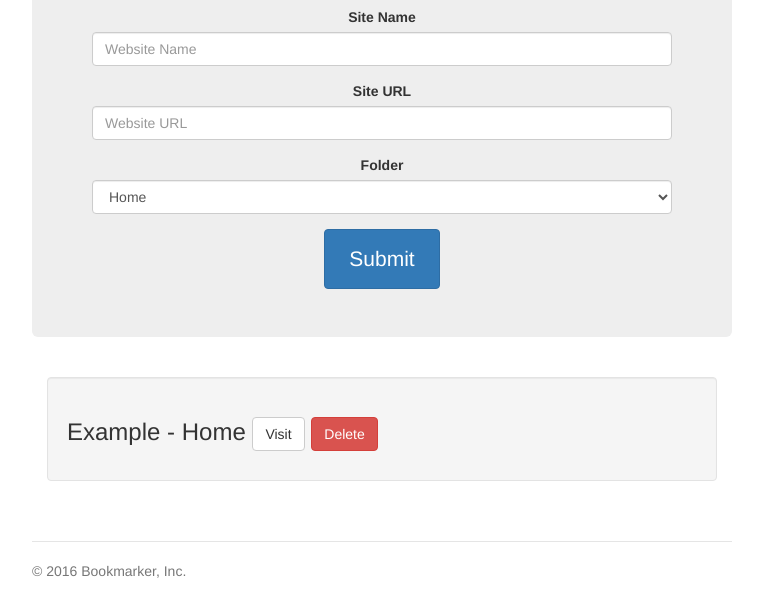
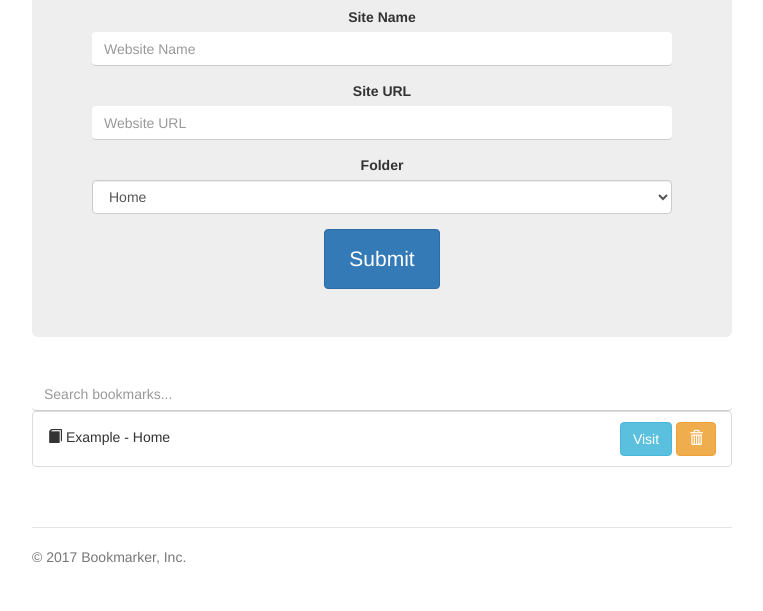
Before and after one commit to thy3f/Website-Bookmark, a plain HTML site: page index.html in a window 1280 px wide. Both pictures are taken after a click on the item "Bookmarks". Shown: the part 287-898 px from the top of the page, without its empty margins (258-1021 px from the left). Drawn offline with nearby package versions, Linux system fonts and the light colour scheme.

Commit message:
Added bookmars filters

```diff
--- a/css/style.css
+++ b/css/style.css
@@ -77,3 +77,19 @@ body {
     border-bottom: 0;
   }
 }
+
+input[type="text"] {
+     border-top: 0;
+     border-right: 0;
+     border-left: 0;
+
+     -webkit-box-shadow: none;
+     box-shadow: none;
+}
+
+input[type="text"]:focus {
+     -webkit-box-shadow: none;
+     box-shadow: none;
+}
+
+.list-group {line-height:30px}
--- a/index.html
+++ b/index.html
@@ -16,6 +16,7 @@
     <div class="container">
       <div class="header clearfix">
         <h3 class="text-muted">Bookmarker</h3>
+        <!-- Upper menu -->
         <nav class="navbar navbar-inverse">
           <ul class="nav navbar-nav">
             <li role="presentation" class="active" id ="0" onclick="changeByClick(id)"><a href="#">Login</a></li>
@@ -24,7 +25,6 @@
           </ul>
         </nav>
       </div>
-
 
       <!-- Add bookmark form -->
       <div class="jumbotron" id="newBookmarkForm" style="display: none;">
@@ -38,10 +38,6 @@
             <label>Site URL</label>
             <input type="text" class="form-control" id="siteUrl" placeholder="Website URL">
           </div>
-          <!-- <div class="form-group">
-            <label>Folder</label>
-            <input type="text" class="form-control" id="folderName" placeholder="Folder">
-          </div> -->
           <div class="form-group">
             <label for="foldersResults">Folder</label>
             <select class="form-control" id="foldersResults"></select>
@@ -50,13 +46,18 @@
         </form>
       </div>
 
-      <!-- Display bookmarks -->
+      <!--
+      Display bookmarks
       <div class="row marketing" id="bookmarksList" style="display: none;">
         <div class="col-lg-12">
           <div id="bookmarksResults"></div>
         </div>
       </div>
-
+       -->
+      <div class="row marketing" id="bookmarksList" style="display: none;">
+        <input type="text" class="form-control" id="filterInput" placeholder="Search bookmarks...">
+        <ul id="bookmarksResults" class="list-group"></ul>
+      </div>
       <!-- Create folders for bookmarks -->
       <div class="jumbotron" id="createFolderForm" style="display: none;">
         <h2>Create bookmark folders</h2>
@@ -71,7 +72,7 @@
       </div>
 
       <footer class="footer">
-        <p>&copy; 2016 Bookmarker, Inc.</p>
+        <p>&copy; 2017 Bookmarker, Inc.</p>
       </footer>
 
     </div> <!-- /container -->
--- a/js/main.js
+++ b/js/main.js
@@ -77,8 +77,37 @@ function deleteBookmark(url){
 }
 
 // Fetch bookmarks
+// function fetchBookmarks(){
+//
+//   // Get bookmarks from localStorage
+//   var bookmarks = JSON.parse(localStorage.getItem('bookmarks'));
+//   var folders = JSON.parse(localStorage.getItem('folders'));
+//
+//   // Get output id
+//   var bookmarksResults = document.getElementById('bookmarksResults');
+//
+//   // Build output
+//   bookmarksResults.innerHTML = '';
+//   for(var i = 0; i < bookmarks.length; i++){
+//     var name = bookmarks[i].name;
+//     var url = bookmarks[i].url;
+//     var folder = folders[bookmarks[i].folder];
+//
+//     if (!folder)
+//       folderHolder = '';
+//     else
+//       folderHolder = '- ' +folder;
+//
+//     bookmarksResults.innerHTML += '<div class="well">'+
+//                                   '<h3>'+name+' ' +folderHolder+
+//                                   ' <a class="btn btn-default" target="_blank" href="'+url+'">Visit</a> ' +
+//                                   ' <a onclick="deleteBookmark(\''+url+'\')" class="btn btn-danger" href="#">Delete</a> ' +
+//                                   '</h3>'+
+//                                   '</div>';
+//   }
+// }
+
 function fetchBookmarks(){
-
   // Get bookmarks from localStorage
   var bookmarks = JSON.parse(localStorage.getItem('bookmarks'));
   var folders = JSON.parse(localStorage.getItem('folders'));
@@ -93,17 +122,16 @@ function fetchBookmarks(){
     var url = bookmarks[i].url;
     var folder = folders[bookmarks[i].folder];
 
-    if (!folder)
-      folderHolder = '';
-    else
-      folderHolder = '- ' +folder;
-
-    bookmarksResults.innerHTML += '<div class="well">'+
-                                  '<h3>'+name+' ' +folderHolder+
-                                  ' <a class="btn btn-default" target="_blank" href="'+url+'">Visit</a> ' +
-                                  ' <a onclick="deleteBookmark(\''+url+'\')" class="btn btn-danger" href="#">Delete</a> ' +
-                                  '</h3>'+
-                                  '</div>';
+    bookmarksResults.innerHTML += '<li class="list-group-item clearfix">'+
+                                  '<span class="glyphicon glyphicon-book"></span>'+
+                                  '   '+name+' - ' +folder+
+                                  '<span class="pull-right">'+
+                                  ' <a class="btn btn-info" target="_blank" href="'+url+'">Visit</a> ' +
+                                  ' <a onclick="deleteBookmark(\''+url+'\')" class="btn btn-warning" href="#">'+
+                                  '   <span class="glyphicon glyphicon-trash"></span>'+
+                                  '</a> ' +
+                                  '</span>'+
+                                  '</li>';
   }
 }
 
@@ -169,6 +197,7 @@ function saveFolder(){
   fetchFolders();
 }
 
+// Fetch Folders
 function fetchFolders(){
   if(localStorage.getItem('folders') === 'null'){
     folders.push("Home");
@@ -195,6 +224,7 @@ function fetchFolders(){
   }
 }
 
+// Validate new folder form
 function validateNewFolderForm(folderName){
   if(!folderName){
     alert('Please fill in the form');
@@ -210,6 +240,7 @@ function validateNewFolderForm(folderName){
   return true;
 }
 
+// Make menu element active/inactive
 function changeByClick(index){
   var links = document.getElementsByClassName("nav navbar-nav")[0].children;
   for (var i=0; i<links.length; i++){
@@ -222,6 +253,7 @@ function changeByClick(index){
 
 }
 
+// Make areas visible accordingly to selected menu item
 function displayArea(index){
   switch(Number(index)){
     case 0:
@@ -245,11 +277,9 @@ function displayArea(index){
   }
 }
 
+// Initialize function to populate website when accessed
 function initialize(){
-  console.log("In initialize");
-
   if(localStorage.getItem('folders') === null){
-    console.log("In folders");
     var folders = [];
     var folder = "Home";
     folders.push(folder);
@@ -257,7 +287,6 @@ function initialize(){
   }
 
   if(localStorage.getItem('bookmarks') === null){
-    console.log("In bookmarks");
     // Init array
     var bookmarks = [];
 
@@ -272,9 +301,32 @@ function initialize(){
     // Set to localStorage
     localStorage.setItem('bookmarks', JSON.stringify(bookmarks));
   }
-
-  console.log(localStorage.getItem('bookmarks'));
-  console.log(localStorage.getItem('folders'));
   fetchBookmarks();
   fetchFolders();
 }
+
+// Get input element
+let filterInput = document.getElementById('filterInput');
+// Add event listener
+filterInput.addEventListener('keyup', filterBookmarks);
+
+function filterBookmarks(){
+  // Get value of input
+  let filterValue = document.getElementById('filterInput').value.toUpperCase();
+
+  // Get names ul
+  let ul = document.getElementById('bookmarksResults');
+  // Get lis from ul
+  let li = ul.querySelectorAll('li.list-group-item');
+
+  // Loop through collection-item lis
+  for(let i = 0;i < li.length;i++){
+    let text = li[i].childNodes[1].data;
+    // If matched
+    if(text.toUpperCase().indexOf(filterValue) > -1){
+      li[i].style.display = '';
+    } else {
+      li[i].style.display = 'none';
+    }
+  }
+}
```
